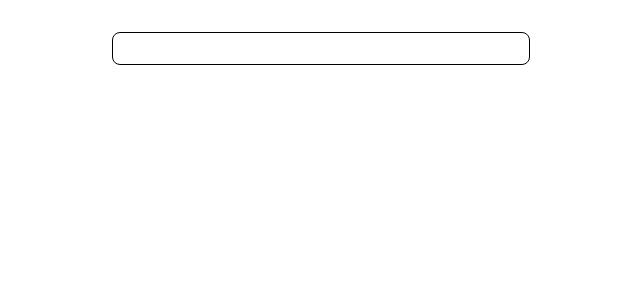
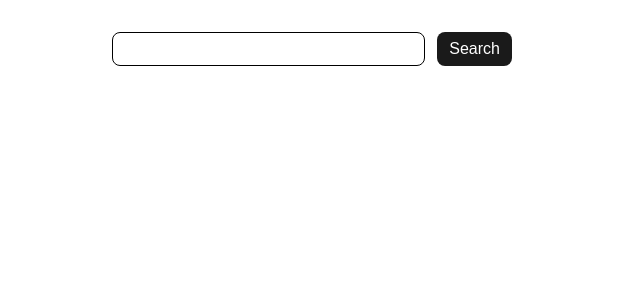
Before and after one commit to gczudowski/fourthwall-recruitment-task, a React (Vite) app: page / in a window 1280 px wide. Shown: the top 300 px of the page, without its empty margins (328-968 px from the left). Built offline with nearby package versions, Linux system fonts and the light colour scheme.

Commit message:
Implement improved loading

```diff
--- a/src/components/ui/button/Button.tsx
+++ b/src/components/ui/button/Button.tsx
@@ -4,6 +4,7 @@ interface Props {
   onClick?: () => void
   text: string
   disabled?: boolean
+  type?: string
 }
 
 const Button = ({ text, onClick, disabled }: Props) => {
--- a/src/components/ui/table/Table.tsx
+++ b/src/components/ui/table/Table.tsx
@@ -27,7 +27,7 @@ export const TableCell = ({
   children,
   showPlaceholder,
 }: {
-  children: React.ReactNode
+  children?: React.ReactNode
   showPlaceholder?: boolean
 }) => {
   return (
--- /dev/null
+++ b/src/config/repositorySearchConfig.ts
@@ -0,0 +1 @@
+export const PER_PAGE = 20
--- a/src/pages/GithubRepositorySearchPage/GithubRepositorySearchPage.styled.tsx
+++ b/src/pages/GithubRepositorySearchPage/GithubRepositorySearchPage.styled.tsx
@@ -8,7 +8,3 @@ export const PageWrapper = styled.div`
   gap: 24px;
   padding: 24px 16px;
 `
-
-export const SearchInputWrapper = styled.div`
-  width: 400px;
-`
--- a/src/pages/GithubRepositorySearchPage/GithubRepositorySearchPage.tsx
+++ b/src/pages/GithubRepositorySearchPage/GithubRepositorySearchPage.tsx
@@ -1,58 +1,12 @@
-import { useSearchParams } from 'react-router-dom'
-import TablePaginaton from '../../components/common/TablePaginaton/TablePagination'
-import SearchResultsTable from './components/GithubRepositorySearchResultsTable'
-import {
-  PageWrapper,
-  SearchInputWrapper,
-} from './GithubRepositorySearchPage.styled'
-import useGitubRepositorySearch from './hooks/useGithubRepositorySearch'
-import { useForm } from 'react-hook-form'
-import { useEffect } from 'react'
-import Input from '../../components/ui/input/Input'
+import SearchResultsTable from './components/GithubRepositorySearchResultsTable/GithubRepositorySearchResultsTable'
+import { PageWrapper } from './GithubRepositorySearchPage.styled'
+import GithubRepositorySearchForm from './components/GithubRepositorySearchForm/GithubRepositorySearchForm'
 
 const SearchPage = () => {
-  const {
-    query,
-    isLoading,
-    isError,
-    searchResults,
-    onSearchSubmit,
-    onPageChange,
-    page,
-    maxPages,
-  } = useGitubRepositorySearch()
-  const [searchParams] = useSearchParams()
-  const queryFromUrl = searchParams.get('query') || ''
-
-  const { register, setValue, handleSubmit } = useForm<{
-    query: string
-  }>({
-    defaultValues: {
-      query: '',
-    },
-  })
-
-  useEffect(() => {
-    setValue('query', queryFromUrl)
-  }, [queryFromUrl, setValue])
-
   return (
     <PageWrapper>
-      <SearchInputWrapper>
-        <form onSubmit={handleSubmit(onSearchSubmit)}>
-          <Input {...register('query')} />
-        </form>
-      </SearchInputWrapper>
-      {query && !isLoading && !isError && searchResults?.items?.length ? (
-        <>
-          <SearchResultsTable />
-          <TablePaginaton
-            page={page}
-            maxPages={maxPages}
-            onPageChange={onPageChange}
-          />
-        </>
-      ) : null}
+      <GithubRepositorySearchForm />
+      <SearchResultsTable />
     </PageWrapper>
   )
 }
--- /dev/null
+++ b/src/pages/GithubRepositorySearchPage/components/GithubRepositorySearchForm/GithubRepositorySearchForm.styled.tsx
@@ -0,0 +1,8 @@
+import styled from 'styled-components'
+
+export const SearchFormWrapper = styled.div`
+  display: flex;
+  flex-direction: row;
+  gap: 12px;
+  width: 400px;
+`
--- /dev/null
+++ b/src/pages/GithubRepositorySearchPage/components/GithubRepositorySearchForm/GithubRepositorySearchForm.tsx
@@ -0,0 +1,36 @@
+import { useEffect } from 'react'
+import Button from '../../../../components/ui/button/Button'
+import Input from '../../../../components/ui/input/Input'
+import useGitubRepositorySearch from '../../hooks/useGithubRepositorySearch'
+import { useForm } from 'react-hook-form'
+import { useSearchParams } from 'react-router-dom'
+import { SearchFormWrapper } from './GithubRepositorySearchForm.styled'
+
+const GithubRepositorySearchForm = () => {
+  const { onSearchSubmit } = useGitubRepositorySearch()
+  const [searchParams] = useSearchParams()
+  const queryFromUrl = searchParams.get('query') || ''
+
+  const { register, setValue, handleSubmit } = useForm<{
+    query: string
+  }>({
+    defaultValues: {
+      query: '',
+    },
+  })
+
+  useEffect(() => {
+    setValue('query', queryFromUrl)
+  }, [queryFromUrl, setValue])
+
+  return (
+    <form onSubmit={handleSubmit(onSearchSubmit)}>
+      <SearchFormWrapper>
+        <Input {...register('query')} />
+        <Button type="submit" text="Search" />
+      </SearchFormWrapper>
+    </form>
+  )
+}
+
+export default GithubRepositorySearchForm
--- a/src/pages/GithubRepositorySearchPage/components/GithubRepositorySearchResultsTable.tsx
+++ /dev/null
@@ -1,44 +0,0 @@
-import {
-  Table,
-  TableCell,
-  TableRow,
-  TableHeader,
-  TableHead,
-} from '../../../components/ui/table/Table'
-import { GithubRepositoryItem } from '../../../types/githubRepository.type'
-import useGitubRepositorySearch from '../hooks/useGithubRepositorySearch'
-
-const SearchResultsTable = () => {
-  const { searchResults, isFetching } = useGitubRepositorySearch()
-
-  return (
-    <Table>
-      <TableHead>
-        <TableRow>
-          <TableHeader>Name</TableHeader>
-          <TableHeader>Owner</TableHeader>
-          <TableHeader>Stars</TableHeader>
-          <TableHeader>Created At</TableHeader>
-        </TableRow>
-      </TableHead>
-      <tbody>
-        {searchResults?.items?.map((repoItem: GithubRepositoryItem) => (
-          <TableRow key={repoItem.id}>
-            <TableCell showPlaceholder={isFetching}>{repoItem.name}</TableCell>
-            <TableCell showPlaceholder={isFetching}>
-              {repoItem.owner.login}
-            </TableCell>
-            <TableCell showPlaceholder={isFetching}>
-              {repoItem.stargazers_count}
-            </TableCell>
-            <TableCell showPlaceholder={isFetching}>
-              {new Date(repoItem.created_at).toLocaleDateString()}
-            </TableCell>
-          </TableRow>
-        ))}
-      </tbody>
-    </Table>
-  )
-}
-
-export default SearchResultsTable
--- /dev/null
+++ b/src/pages/GithubRepositorySearchPage/components/GithubRepositorySearchResultsTable/GithubRepositorySearchResultsTable.tsx
@@ -0,0 +1,85 @@
+import TablePaginaton from '../../../../components/common/TablePaginaton/TablePagination'
+import {
+  Table,
+  TableCell,
+  TableRow,
+  TableHeader,
+  TableHead,
+} from '../../../../components/ui/table/Table'
+import { PER_PAGE } from '../../../../config/repositorySearchConfig'
+import { GithubRepositoryItem } from '../../../../types/githubRepository.type'
+import useGitubRepositorySearch from '../../hooks/useGithubRepositorySearch'
+
+const SearchResultsTable = () => {
+  const {
+    searchResults,
+    isFetching,
+    isError,
+    query,
+    page,
+    maxPages,
+    onPageChange,
+  } = useGitubRepositorySearch()
+  const isNoResults = query && !isFetching && searchResults?.items?.length === 0
+
+  return (
+    <>
+      {query && !isNoResults && !isError ? (
+        <>
+          <Table>
+            <TableHead>
+              <TableRow>
+                <TableHeader>Name</TableHeader>
+                <TableHeader>Owner</TableHeader>
+                <TableHeader>Stars</TableHeader>
+                <TableHeader>Created At</TableHeader>
+              </TableRow>
+            </TableHead>
+            <tbody>
+              {!isFetching
+                ? searchResults?.items?.map(
+                    (repoItem: GithubRepositoryItem) => (
+                      <TableRow key={repoItem.id}>
+                        <TableCell showPlaceholder={isFetching}>
+                          {repoItem.name}
+                        </TableCell>
+                        <TableCell showPlaceholder={isFetching}>
+                          {repoItem.owner.login}
+                        </TableCell>
+                        <TableCell showPlaceholder={isFetching}>
+                          {repoItem.stargazers_count}
+                        </TableCell>
+                        <TableCell showPlaceholder={isFetching}>
+                          {new Date(repoItem.created_at).toLocaleDateString()}
+                        </TableCell>
+                      </TableRow>
+                    )
+                  )
+                : Array.from({ length: PER_PAGE }).map((_, index) => (
+                    <TableRow key={index}>
+                      <TableCell showPlaceholder={isFetching}></TableCell>
+                      <TableCell showPlaceholder={isFetching}></TableCell>
+                      <TableCell showPlaceholder={isFetching}></TableCell>
+                      <TableCell showPlaceholder={isFetching}></TableCell>
+                    </TableRow>
+                  ))}
+            </tbody>
+          </Table>
+          <TablePaginaton
+            page={page}
+            maxPages={maxPages}
+            onPageChange={onPageChange}
+          />
+        </>
+      ) : null}
+
+      {isError ? <div>Error</div> : null}
+
+      {isNoResults ? (
+        <div>Sorry, there are no results for your query</div>
+      ) : null}
+    </>
+  )
+}
+
+export default SearchResultsTable
--- a/src/pages/GithubRepositorySearchPage/hooks/useGithubRepositorySearch.tsx
+++ b/src/pages/GithubRepositorySearchPage/hooks/useGithubRepositorySearch.tsx
@@ -3,8 +3,7 @@ import { GithubRepositorySearchResponse } from '../../../types/githubRepository.
 import { useSearchContext } from '../../../contexts/search/useSearchContext'
 import { useQuery } from '@tanstack/react-query'
 import { useSearchParams } from 'react-router-dom'
-
-const PER_PAGE = 20
+import { PER_PAGE } from '../../../config/repositorySearchConfig'
 
 const fetchRepositories = async (
   query: string,
```
Also changed, not shown: 1 other file (tests, documents, lock files or other folders).
